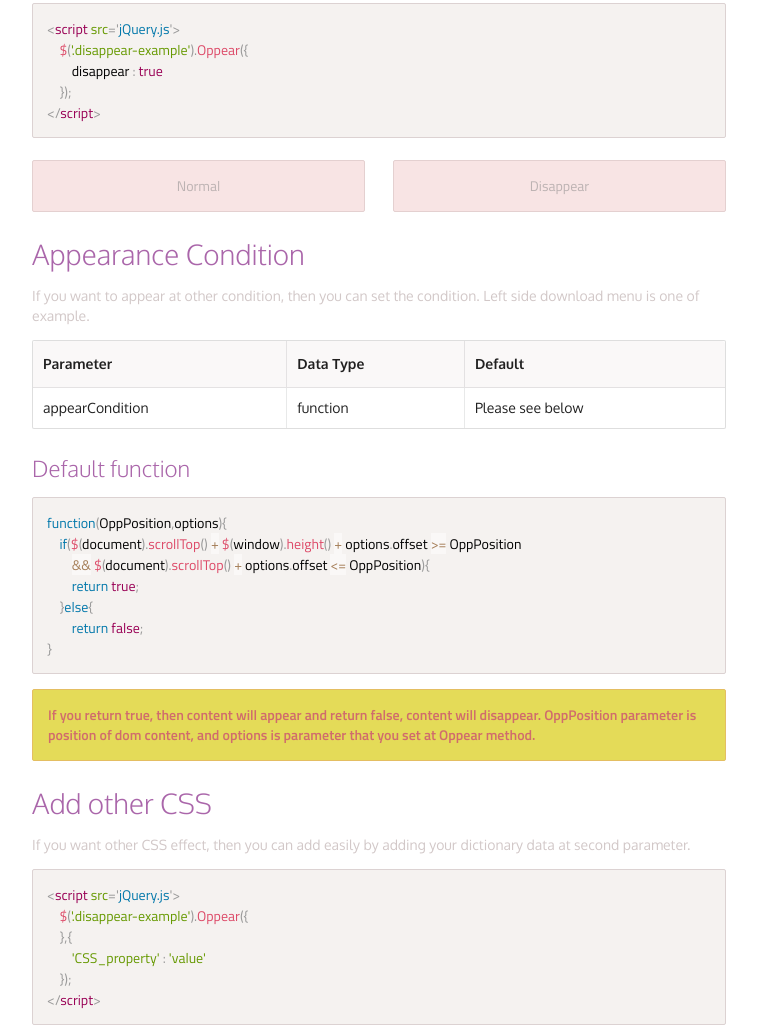
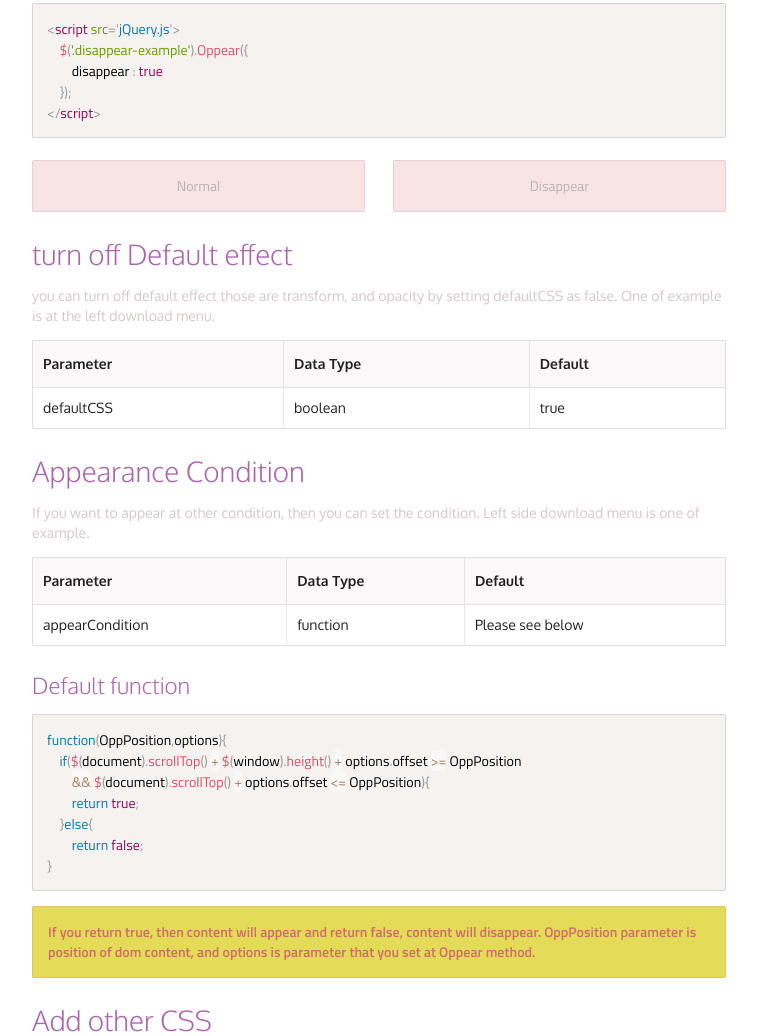
Before and after one commit to BeginnerO/BeginnerO.github.io, a plain HTML site: page O-ppear/index.html in a window 1280 px wide. Shown: the part 3913-4949 px from the top of the page, without its empty margins (261-1018 px from the left). Drawn offline with Linux system fonts and the light colour scheme.

Commit message:
defaultCSS documentation is added.

```diff
--- a/O-ppear/index.html
+++ b/O-ppear/index.html
@@ -369,6 +369,28 @@
             </div>
         </div>
         <h3 class="h3-header">
+            turn off Default effect
+        </h3>
+        <p class="p-content">
+            you can turn off default effect those are transform, and opacity by setting defaultCSS as false. One of example is at the left download menu.
+        </p>
+        <table class="ui celled table">
+            <thead>
+            <tr>
+                <th>Parameter</th>
+                <th>Data Type</th>
+                <th>Default</th>
+            </tr>
+            </thead>
+            <tbody>
+            <tr>
+                <td>defaultCSS</td>
+                <td>boolean</td>
+                <td>true</td>
+            </tr>
+            </tbody>
+        </table>
+        <h3 class="h3-header">
             Appearance Condition
         </h3>
         <p class="p-content">
```
